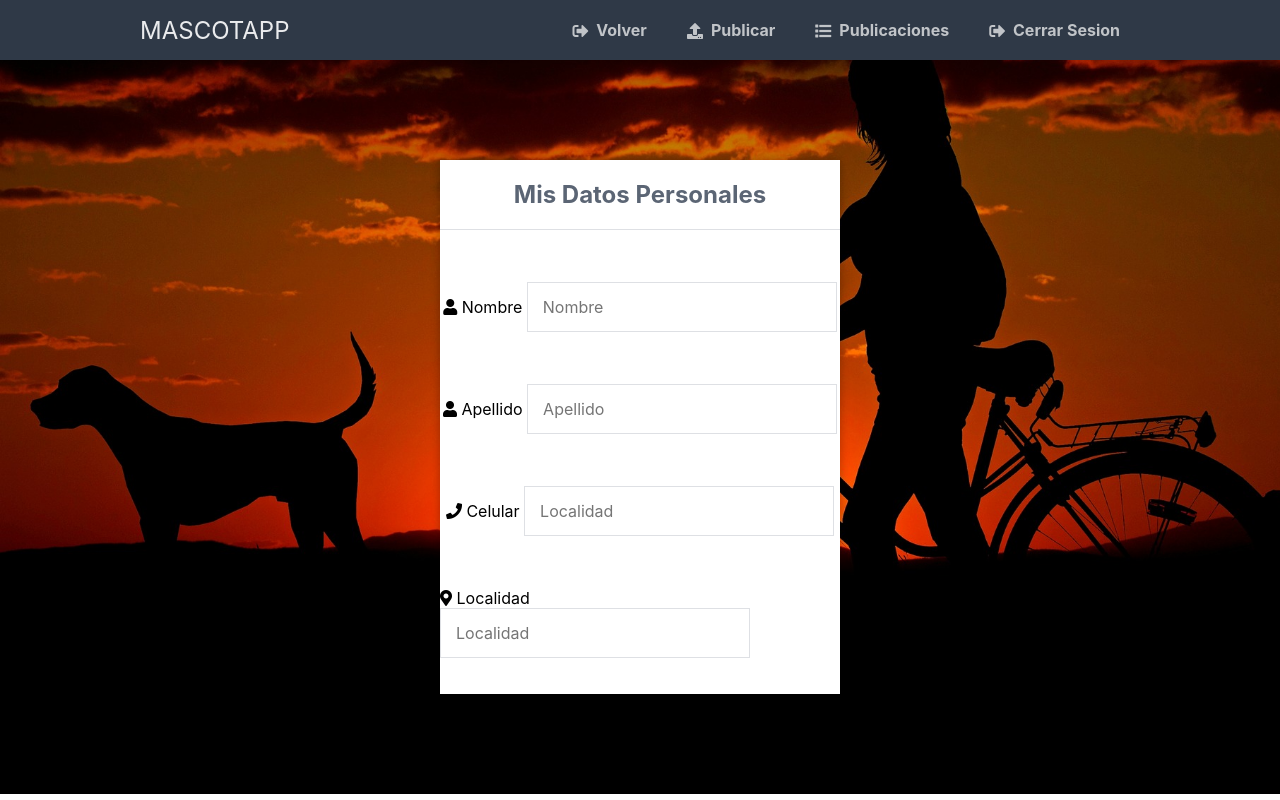
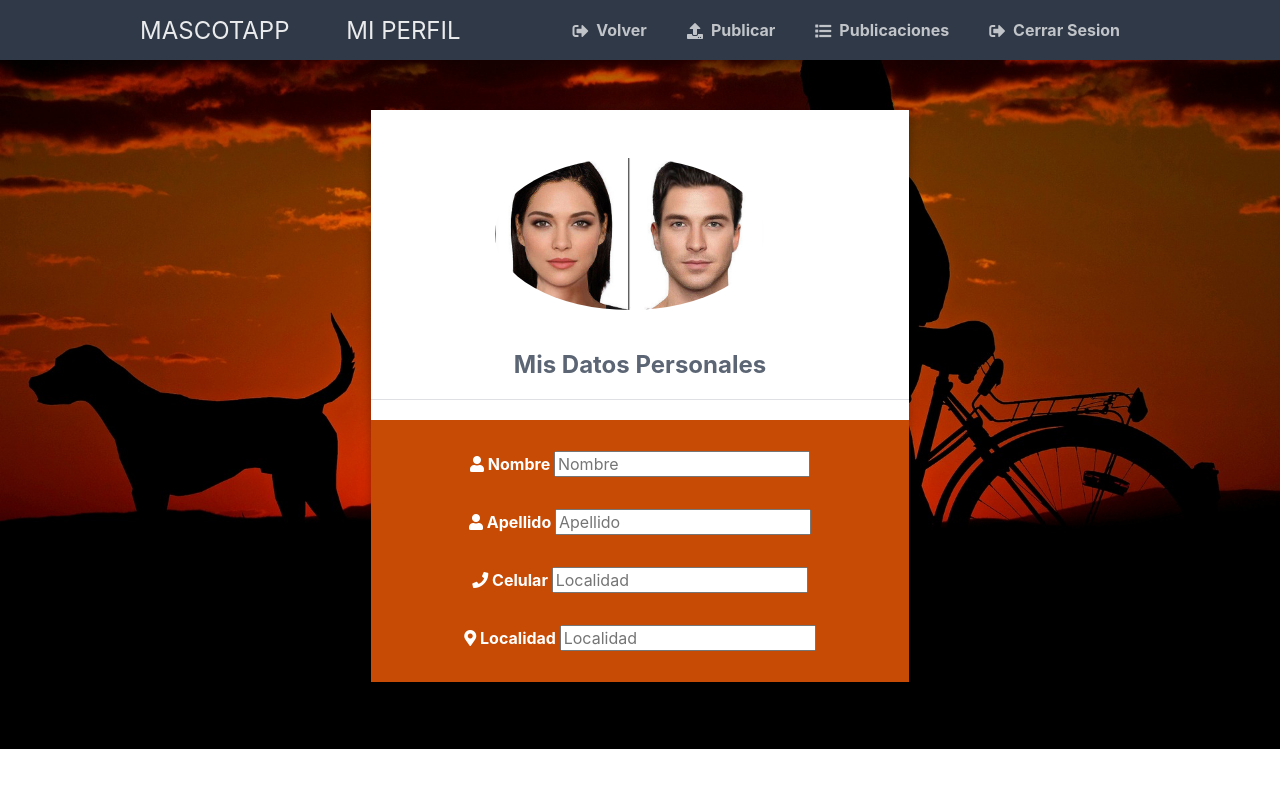
Before and after one commit to paulacarbone/MascotApp2022, a Flask app: template templates/usuario.html in a window 1280 px wide. Run offline with Flask 2, Linux system fonts and the light colour scheme; the template is opened without the code that fills it, so the values that code supplies are empty; some libraries are stand-ins or nearby versions.

Commit message:
Se agregan estilos a perfil de usuario

```diff
--- /dev/null
+++ b/static/usuario.css
@@ -0,0 +1,115 @@
+*{
+    box-sizing: border-box;
+    font-family: -apple-system, BlinkMacSystemFont, "segoe ui", roboto, oxygen, ubuntu, cantarell, "fira sans", "droid sans", "helvetica neue", Arial, sans-serif;
+    font-size: 16px;
+    -webkit-font-smoothing: antialiased;
+    -moz-osx-font-smoothing: grayscale;
+}
+
+body {
+    background-image: url(/static/images/woman-2711279_1920.jpg );
+    background-size: cover;
+    margin: 0;
+    background-repeat: no-repeat;
+    border-radius: 5%;
+}
+
+.edit {
+    width: 400px;
+    background-color: #ffffff;
+    box-shadow: 0 0 9px 0 rgba(0, 0, 0, 0.3);
+    margin: 50px auto;
+    width: 42%;
+}
+
+
+.edit h1 {
+    text-align: center;
+    color: #5b6574;
+    font-size: 24px;
+    padding: 20px 0 20px 0;
+    border-bottom: 1px solid #dee0e4;
+}
+
+.edit form {
+    display: flex;
+    flex-wrap: wrap;
+    justify-content: center;
+    padding-top: 20px;
+}
+
+.edit form label {
+    display: flex;
+    justify-content: center;
+    align-items: center;
+    width: 50px;
+    height: 50px;
+    background-color: rgb(199, 75, 4);
+    color: #ffffff;
+}
+
+.edit form {
+    width: 100%;
+    padding: 15px;
+    margin-top: 20px;
+    background-color: rgb(199, 75, 4);
+    border: 0;
+    cursor: pointer;
+    font-weight: bold;
+    color: #ffffff;
+    transition: background-color 0.2s;
+}
+
+.navtop {
+    background-color: #2f3947;
+    height: 60px;
+    width: 100%;
+    border: 0;
+}
+.navtop div {
+    display: flex;
+    margin: 0 auto;
+    width: 1000px;
+    height: 100%;
+}
+.navtop div h1, .navtop div a {
+    display: inline-flex;
+    align-items: center;
+}
+.navtop div h1 {
+    flex: 1;
+    font-size: 24px;
+    padding: 0;
+   margin: 0;
+    color: #eaebed;
+    font-weight: normal;
+}
+.navtop div h2 {
+    display: inline-flex;
+    align-items: center;
+}
+.navtop div h2 {
+    flex: 1;
+    font-size: 24px;
+    padding: 0;
+   margin: 0;
+    color: #eaebed;
+    font-weight: normal;
+}
+.navtop div a {
+    padding: 0 20px;
+    text-decoration: none;
+    color: #c1c4c8;
+    font-weight: bold;
+}
+.navtop div a i {
+    padding: 2px 8px 0 0;
+}
+.navtop div a:hover {
+    color: #eaebed;
+}
+.avatar{
+    border-radius: 100%;
+    margin-left: 23%;
+    margin-top: 9%;
+}
--- a/templates/usuario.html
+++ b/templates/usuario.html
@@ -4,7 +4,7 @@
     <meta charset="utf-8">
     <title>Editar Usuario</title>
     <link rel="shortcut icon" href="/static/images/icono.jpg" />
-    <link rel="stylesheet" href="{{ url_for('static', filename='edit.css') }}">
+    <link rel="stylesheet" href="{{ url_for('static', filename='usuario.css') }}">
     <link rel="stylesheet" href="https://use.fontawesome.com/releases/v5.7.1/css/all.css">
 </head>
 <body>
@@ -12,6 +12,7 @@
 
         <div>
             <h1>MASCOTAPP</h1>
+            <H2>MI PERFIL</H2>
             <a href="{{ url_for('home') }}"><i class="fas fa-sign-out-alt"></i>Volver</a>
             <a href="{{ url_for('publicacion') }}"><i class="fas fa-regular fa-upload"></i>Publicar</a>
             <a href="{{ url_for('publicaciones') }}"><i class="fas fa-regular fa-list"></i>Publicaciones</a>
@@ -20,21 +21,24 @@
     </nav>
 
     <div class="edit">
+        <img class="avatar avatar-128 bg-light rounded-circle text-white p-2"
+     src="../static/images/hombre-mujer.jpg" width="50%" height="50%" border-radius="70%">
+
       <h1>Mis Datos Personales</h1>
 
         <form action="{{ url_for('edit') }}" method="post" autocomplete="off">
 
 
-            <p><i class="fas fa-user"></i> Nombre <input type="text" name="nombre" placeholder="Nombre" id="nombre" required value="{{user['nombre']}}"></p>
+            <p><i class="fas fa-user"></i> Nombre <input type="text" readonly name="nombre" placeholder="Nombre" id="nombre" required value="{{user['nombre']}}"></p>
 
-            <p><i class="fas fa-user"></i> Apellido <input type="text" name="apellido" placeholder="Apellido" id="apellido" required value="{{user['apellido']}}"></p>
+            <p><i class="fas fa-user"></i> Apellido <input type="text" readonly name="apellido" placeholder="Apellido" id="apellido" required value="{{user['apellido']}}"></p>
             <!-- <label for="celular">
                 <i class="fas fa-phone"></i>
             </label>
             <input type="text" name="celular" placeholder="Celular" id="celular" required value="{{user['celular']}}"> -->
-            <p><i class="fas fa-phone"></i> Celular <input type="text" name="localidad" placeholder="Localidad" id="localidad" required value="{{user['celular']}}"></p>
+            <p><i class="fas fa-phone"></i> Celular <input type="text" readonly name="localidad" placeholder="Localidad" id="localidad" required value="{{user['celular']}}"></p>
 
-            <p><i class="fas fa-map-marker-alt"></i> Localidad <input type="text" name="localidad" placeholder="Localidad" id="localidad" required value="{{user['localidad']}}"></p>
+            <p><i class="fas fa-map-marker-alt"></i> Localidad <input type="text" readonly name="localidad" placeholder="Localidad" id="localidad" required value="{{user['localidad']}}"></p>
 
 
         </form>
```
Also changed, not shown: static/images/hombre-mujer.jpg (added).
